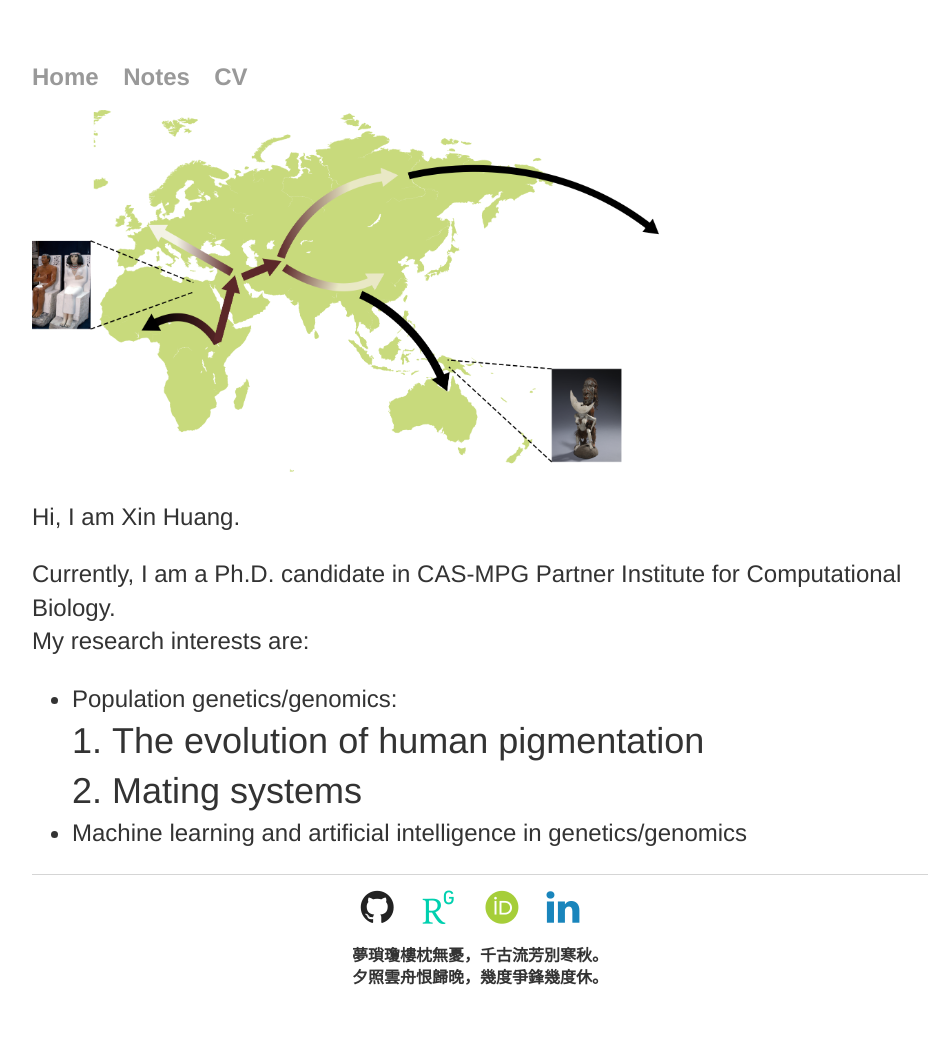
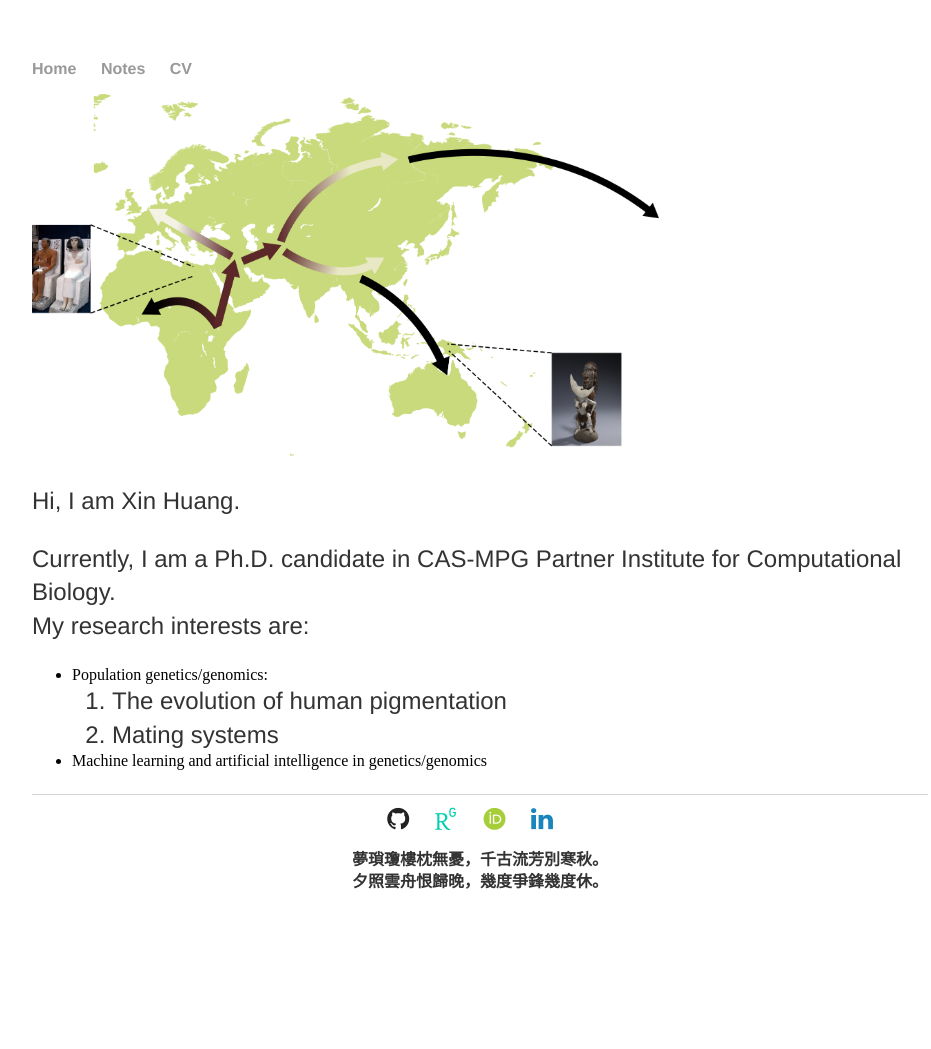
Before and after one commit to xin-huang/xin-huang.github.io, a Jekyll site: the page built from index.html, in a window 1280 px wide. Shown: the whole page, without its empty margins (160-1091 px from the left). Built offline with Jekyll 4.4.1, drawn with Linux system fonts in a browser that asks for light colours; some web fonts are replaced; comment, search, counter and statistics services are not loaded; after the commit the page ends 954 px from its top, so only the background shows below that.

Commit message:
Update css

```diff
--- a/css/main.css
+++ b/css/main.css
@@ -45,7 +45,7 @@
     list-style: none;
 }
 
-ul li, ol li {
+ol li {
     font-size: 1.5em;
     line-height: 1.4em;
     color: #333;
```
